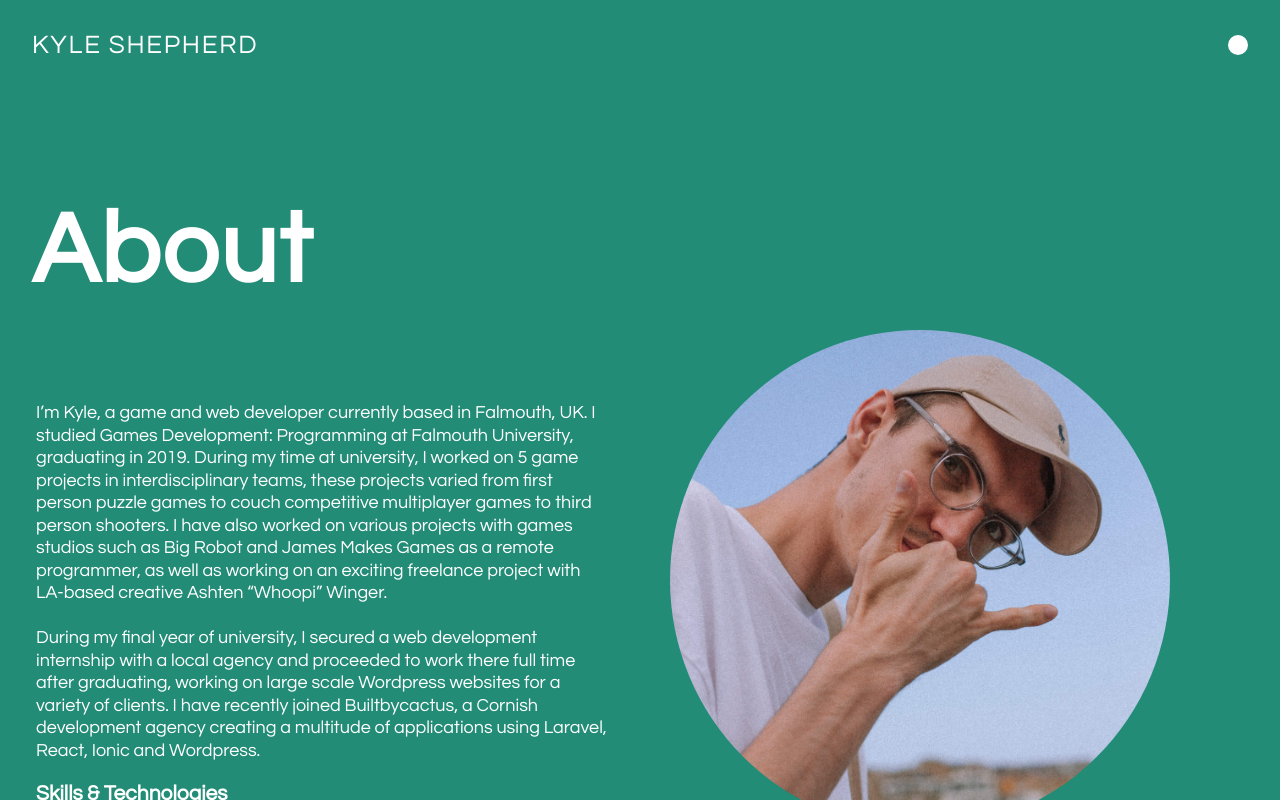
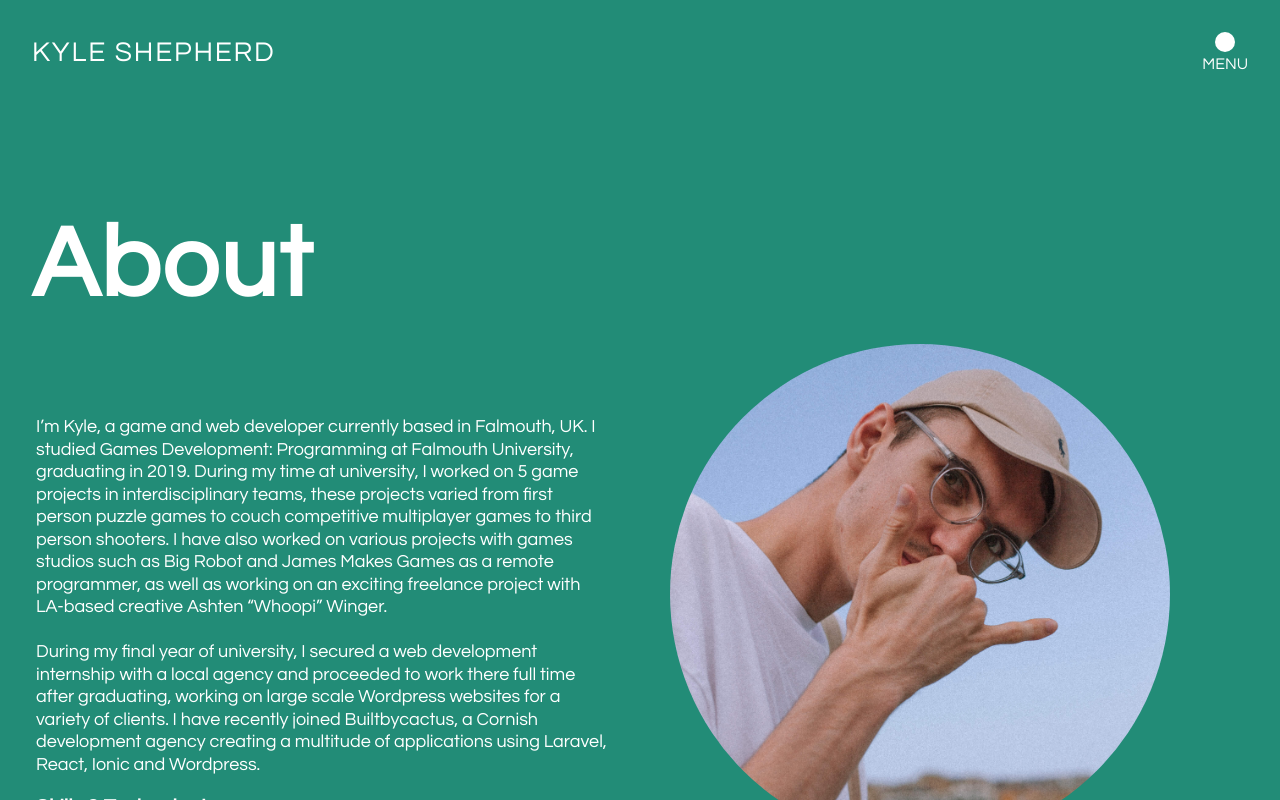
Before and after one commit to kyleshepherd/kyleshepherd.co.uk, a React (Create React App) app: page /about in a window 1280 px wide. Shown: the top 800 px of the page. Built offline with nearby package versions, Linux system fonts and the light colour scheme.

Commit message:
Added label under menu btn

```diff
--- a/public/index.html
+++ b/public/index.html
@@ -7,7 +7,7 @@
     <meta name="theme-color" content="#228c77"/>
     <meta
             name="description"
-            content="Web site created using create-react-app"
+            content="Game & Web Developer based in Falmouth, UK"
     />
     <link rel="apple-touch-icon" href="%PUBLIC_URL%/images/me.jpeg"/>
     <!--
--- a/src/components/About.css
+++ b/src/components/About.css
@@ -56,3 +56,7 @@
 .cvBtn:hover {
     background: #f5762c;
 }
+
+.skillList {
+    margin-bottom: 2em;
+}
--- a/src/components/Header.css
+++ b/src/components/Header.css
@@ -8,7 +8,7 @@
 .siteTitle > h1 {
     text-transform: uppercase;
     font-weight: 400;
-    font-size: 26px;
+    font-size: 28px;
     margin: 0;
     letter-spacing: 0.065em;
 }
@@ -23,15 +23,26 @@
     color: #f5762c;
 }
 
-.navBtn {
+.navBtnIcon {
     background: white;
     height: 1.25em;
     width: 1.25em;
     border-radius: 100%;
-    cursor: pointer;
     transition: background-color 0.25s ease-in-out;
+    margin: 0 auto 0.25em;
+}
+
+.navBtn:hover .navBtnIcon {
+    background: #f5762c;
 }
 
 .navBtn:hover {
-    background: #f5762c;
+    color: #f5762c;
 }
+
+.navBtn {
+    text-align: center;
+    text-transform: uppercase;
+    cursor: pointer;
+    transition: color 0.25s ease-in-out;
+}
--- a/src/components/Header.js
+++ b/src/components/Header.js
@@ -22,7 +22,10 @@ function Header () {
             </h1>
           </div>
 
-          <div className="navBtn" onClick={handleOpen}/>
+          <div className="navBtn" onClick={handleOpen}>
+            <div className="navBtnIcon"/>
+            Menu
+          </div>
         </div>
       </header>
       <Menu isOpen={showMenu} closeMenu={handleClose}/>
```
